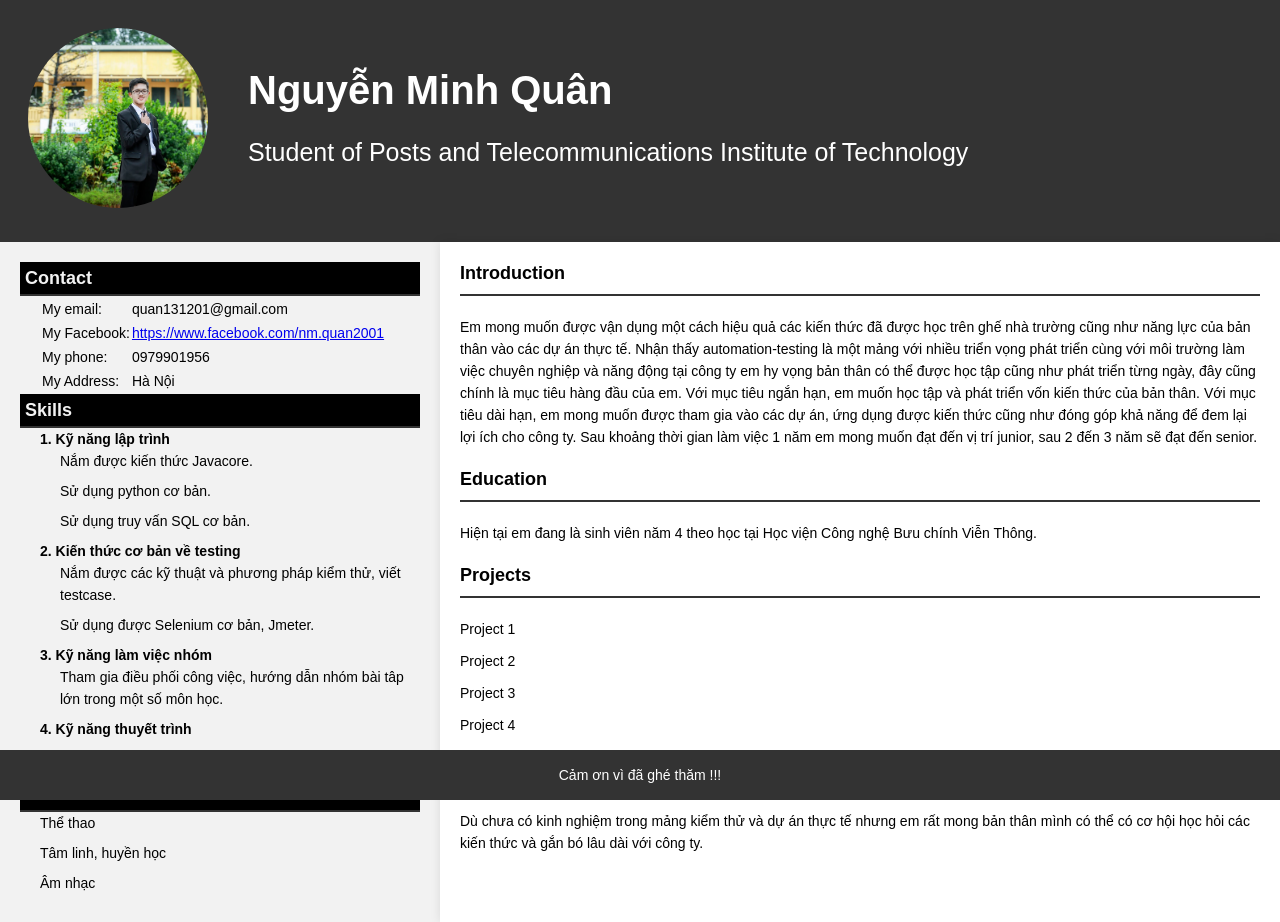
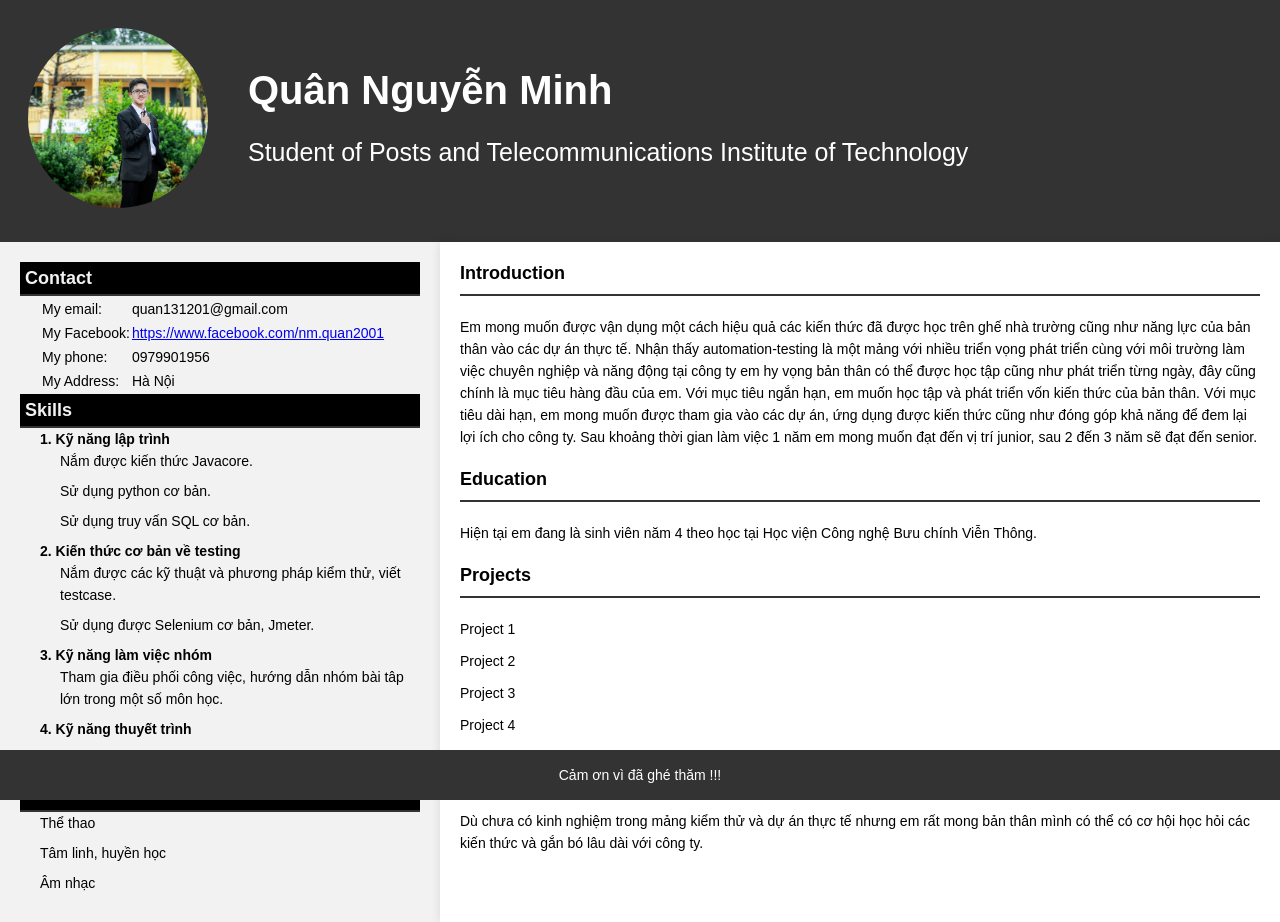
Before and after one commit to Kongwarriors/quannm_my_infor, a plain HTML site: page index.html in a window 1280 px wide. Drawn offline with Linux system fonts and the light colour scheme.

Commit message:
demo github action

```diff
--- a/index.html
+++ b/index.html
@@ -13,7 +13,7 @@
         </div>
         <div class="title-container">
             <h1>
-                Nguyễn Minh Quân
+               Quân Nguyễn Minh
             </h1>
             <h2>
                 Student of Posts and Telecommunications Institute of Technology
```
